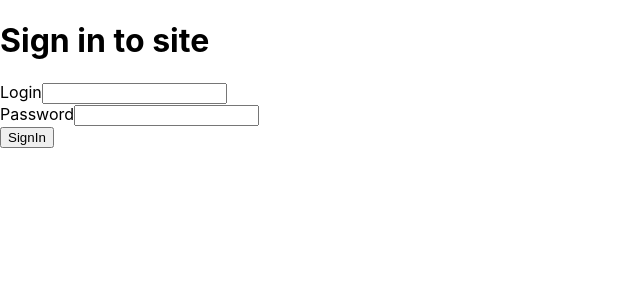
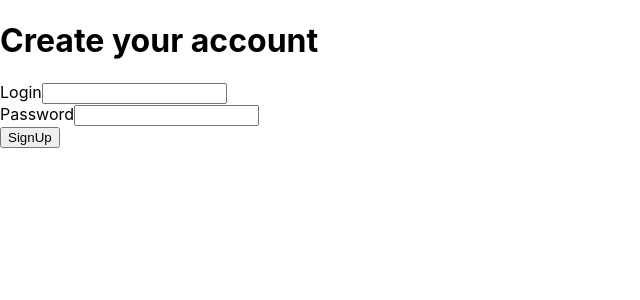
Before and after one commit to ArtyomIbatulin/Bookstore-frontend-old, a React (Create React App) app: page /sign-up in a window 1280 px wide. Before the commit this address led to /sign-in. Shown: the top 300 px of the page, without its empty margins (0-640 px from the left). Built offline with nearby package versions, Linux system fonts and the light colour scheme.

Commit message:
fixed sign in

```diff
--- a/src/pages/signIn/SignIn.js
+++ b/src/pages/signIn/SignIn.js
@@ -2,6 +2,8 @@ import React from 'react';
 import { Formik, Form } from 'formik';
 import MyTextInput from '../../components/MyTextInput';
 import validation from './validation';
+import { Link } from 'react-router-dom';
+
 const initialValues = {
   login: '',
   password: '',
@@ -29,6 +31,7 @@ const SignIn = () => {
           </div>
         </Form>
       </Formik>
+      <Link to="/sign-up">Нет аккаунта? Создать</Link>
     </main>
   );
 };
--- a/src/routes.js
+++ b/src/routes.js
@@ -7,6 +7,7 @@ import Profile from './pages/Profile';
 import Orders from './pages/Orders';
 import AdminPage from './pages/AdminPage';
 import SignIn from './pages/signIn/SignIn';
+import SignUp from './pages/signUp/SignUp';
 
 const useRoutes = (isAuthenticated) => {
   if (isAuthenticated) {
@@ -28,7 +29,8 @@ const useRoutes = (isAuthenticated) => {
     <Switch>
       {/* <Route exact path="/" component={MainPage} /> */}
       <Route exact path="/sign-in" component={SignIn} />
-      <Redirect to="/sign-in" />
+      <Route path="/sign-up" component={SignUp} />
+      {/* <Redirect to="/sign-in" /> */}
     </Switch>
   );
 };
```
